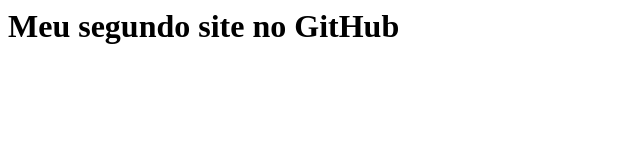
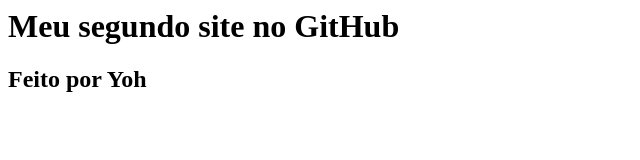
Before and after one commit to YohanaJahn/myfirstpage, a plain HTML site: page index.html in a window 1280 px wide. Shown: the whole page, without its empty margins (0-640 px from the left). Drawn offline with Linux system fonts and the light colour scheme.

Commit message:
Modificação no index.html

```diff
--- a/index.html
+++ b/index.html
@@ -4,5 +4,6 @@
   </head>
   <body>
     <h1> Meu segundo site no GitHub </h1>
+    <h2> Feito por Yoh </h2>
   </body>
 </html>
```
